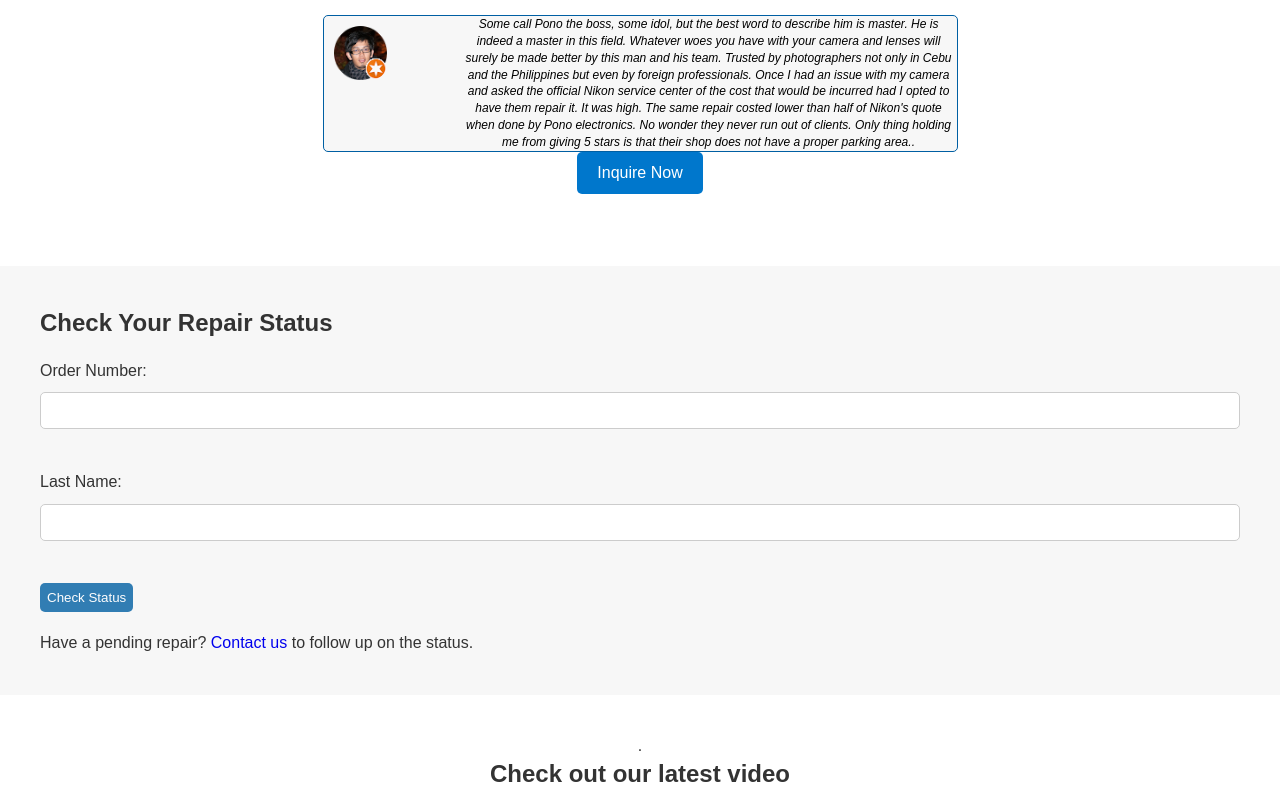
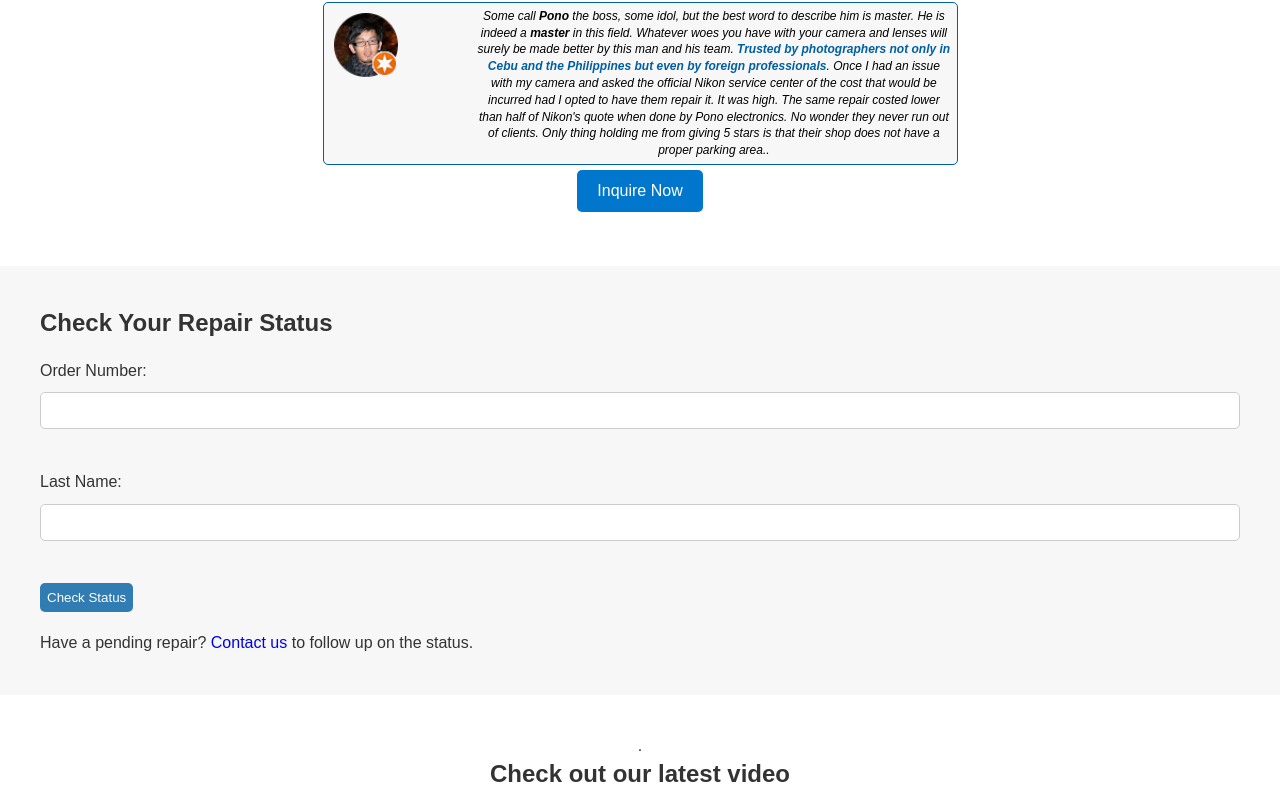
Before and after one commit to pickboy2017/camerashop-website, a website: page index.html in a window 1280 px wide. Shown: the part 225-1019 px from the top of the page. Drawn offline with Linux system fonts and the light colour scheme.

Commit message:
update second section style

```diff
--- a/index.css
+++ b/index.css
@@ -1,7 +1,8 @@
+/*
 @tailwind base;
 @tailwind components;
 @tailwind utilities;
-
+*/
 /* Reset CSS */
 * {
   margin: 0;
@@ -38,7 +39,7 @@ button {
   transition: background-color 0.3s ease;
 }
 
-button:hover {
+button:hover{
   background-color: #005fa3;
 }
 
--- a/index.html
+++ b/index.html
@@ -26,17 +26,19 @@
       <div id="individual-experience">
         <img class="Lemuel" src="images/Lemuel.png" alt="" />
         <span class="testimony">
-          Some call Pono the boss, some idol, but the best word to describe him
-          is master. He is indeed a master in this field. Whatever woes you have
-          with your camera and lenses will surely be made better by this man and
-          his team. Trusted by photographers not only in Cebu and the
-          Philippines but even by foreign professionals. Once I had an issue
-          with my camera and asked the official Nikon service center of the cost
-          that would be incurred had I opted to have them repair it. It was
-          high. The same repair costed lower than half of Nikon's quote when
-          done by Pono electronics. No wonder they never run out of clients.
-          Only thing holding me from giving 5 stars is that their shop does not
-          have a proper parking area..</span
+          Some call <strong>Pono</strong> the boss, some idol, but the best word
+          to describe him is master. He is indeed a <strong> master</strong> in
+          this field. Whatever woes you have with your camera and lenses will
+          surely be made better by this man and his team.
+          <span class="herolines"
+            >Trusted by photographers not only in Cebu and the Philippines but
+            even by foreign professionals</span
+          >. Once I had an issue with my camera and asked the official Nikon
+          service center of the cost that would be incurred had I opted to have
+          them repair it. It was high. The same repair costed lower than half of
+          Nikon's quote when done by Pono electronics. No wonder they never run
+          out of clients. Only thing holding me from giving 5 stars is that
+          their shop does not have a proper parking area..</span
         >
       </div>
 
--- a/src/PonoElectronics.css
+++ b/src/PonoElectronics.css
@@ -1,7 +1,8 @@
+/*
 @tailwind base;
 @tailwind components;
 @tailwind utilities;
-
+*/
 /* Reset CSS */
 * {
   margin: 0;
@@ -41,7 +42,10 @@ button {
 button:hover {
   background-color: #005fa3;
 }
-
+.herolines{
+  color: #005fa3;
+  font-weight: bold;
+}
 /* Layout styles */
 header {
   display: flex;
@@ -84,7 +88,9 @@ nav li {
   font-size: 48px;
   margin-bottom: 20px;
 }
-
+.hero{
+  gap: 5px;
+}
 .hero p {
   font-size: 24px;
   margin-bottom: 40px;
@@ -221,4 +227,5 @@ img {
   font-size: 12px;
   margin-left: 10%;
   font-style: italic;
+  padding: 5px;
 }
```
